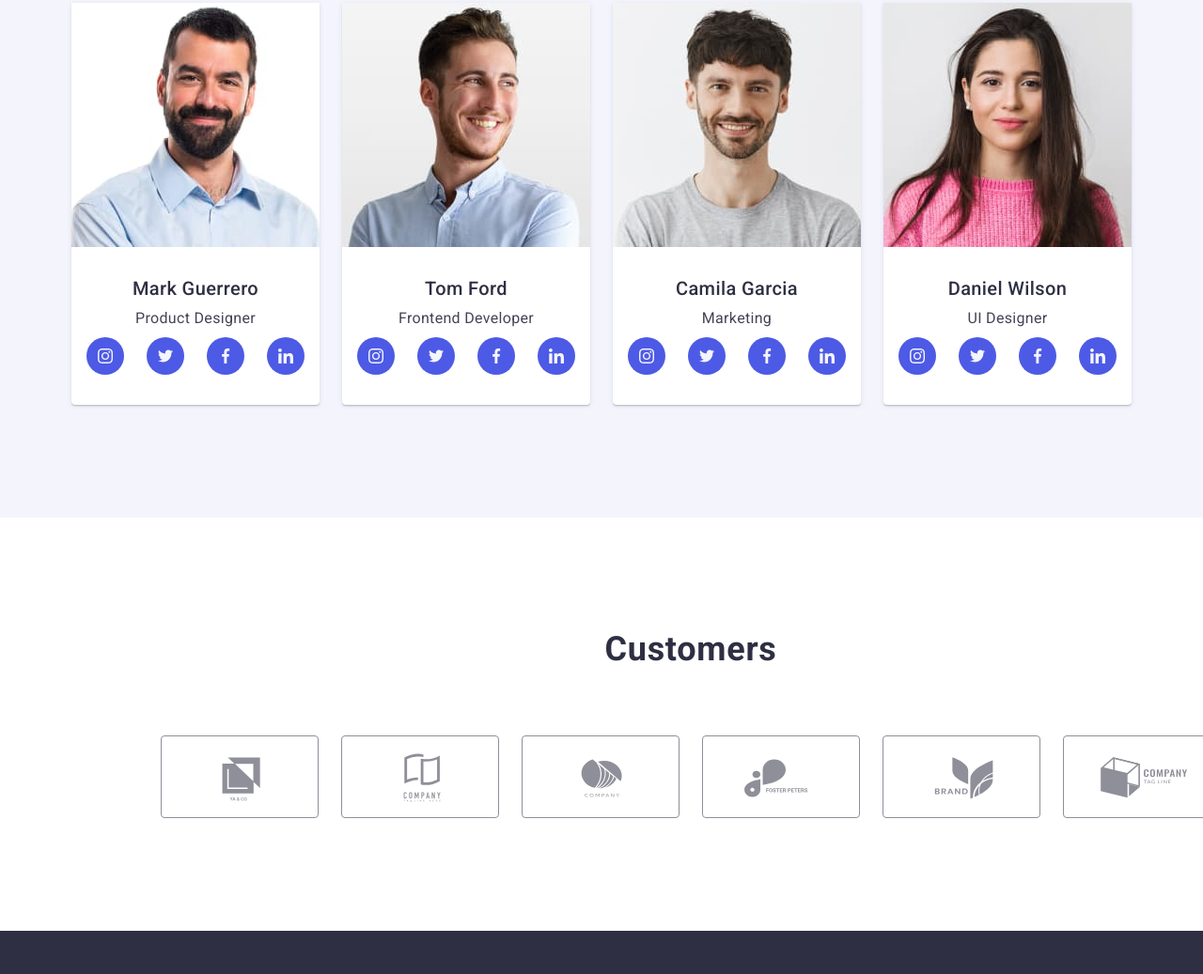
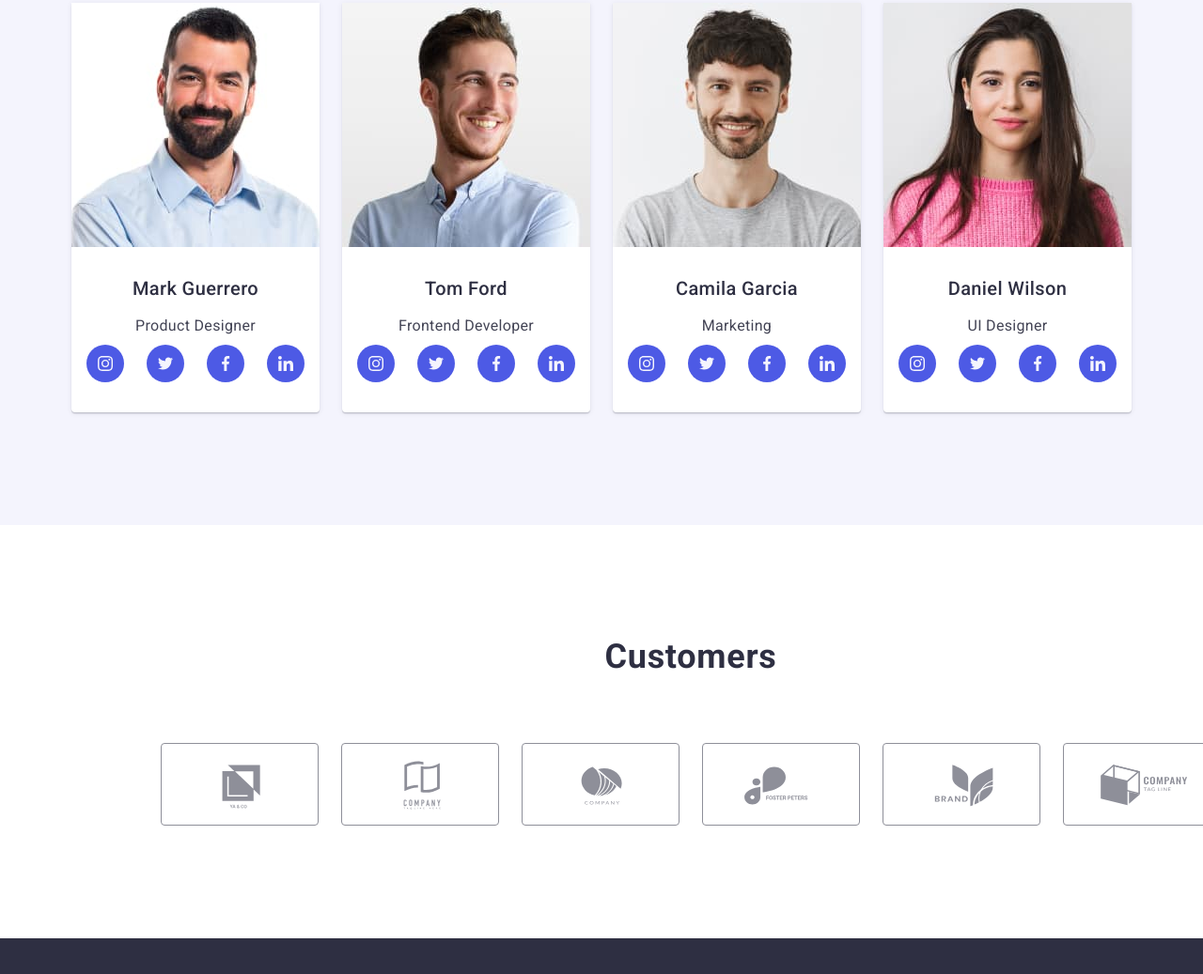
Before and after one commit to polinamln/goit-markup-hw-04, a plain HTML site: page index.html in a window 1280 px wide. Shown: the part 1922-2959 px from the top of the page at 94% size. Drawn offline with nearby package versions, Linux system fonts and the light colour scheme.

Commit message:
goit-markup-hw-04

```diff
--- a/css/styles.css
+++ b/css/styles.css
@@ -378,6 +378,7 @@ p, h1,h2,h3,h4,h5,h6{
     letter-spacing: 0.02em;
     margin-bottom: 8px;
     text-align: center;
+    padding-top: 32px;
 }
 
 .studio-fourth-p{
@@ -386,6 +387,7 @@ p, h1,h2,h3,h4,h5,h6{
     line-height: 1.5;
     letter-spacing: 0.02em;
     text-align: center;
+    padding-top: 8px;
 }
 
 .card-text{
@@ -438,6 +440,11 @@ p, h1,h2,h3,h4,h5,h6{
     gap: 24px;
     justify-content: center;
     margin-top: 8px;
+    padding-bottom: 32px;
+}
+
+.media-fourts-card{
+
 }
 
 /* &-----------------5------------------ */
--- a/index.html
+++ b/index.html
@@ -171,11 +171,13 @@
         <h2 class="studio-fourth-title">Our Team</h2>
 
         <ul class="list studio-fourth-list">
+
           <li class="studio-fourth-item">
             <img src="./images/img4.jpg" alt="Product Designer" width="264" />
-            <div class="card-text">
+
             <h3 class="studio-fourth-h">Mark Guerrero</h3>
             <p class="studio-fourth-p">Product Designer</p>
+
             <div class="media-fourts-card">
               <ul class="list media-fourts-list">
                 <li>
@@ -211,11 +213,12 @@
                 </li>
               </ul>
             </div>
-            </div>
+
+
+
           </li>
           <li class="studio-fourth-item">
             <img src="./images/img5.jpg" alt="Frontend Developer" width="264" />
-            <div class="card-text">
             <h3 class="studio-fourth-h">Tom Ford</h3>
             <p class="studio-fourth-p">Frontend Developer</p>
             <div class="media-fourts-card">
@@ -253,11 +256,10 @@
                 </li>
               </ul>
             </div>
-            </div>
+
           </li>
           <li class="studio-fourth-item">
             <img src="./images/img6.jpg" alt="Marketing" width="264" />
-            <div class="card-text">
             <h3 class="studio-fourth-h">Camila Garcia</h3>
             <p class="studio-fourth-p">Marketing</p>
             <div class="media-fourts-card">
@@ -295,11 +297,10 @@
                 </li>
               </ul>
             </div>
-            </div>
           </li>
+
           <li class="studio-fourth-item">
             <img src="./images/img7.jpg" alt="UI Designer" width="264" />
-            <div class="card-text">
             <h3 class="studio-fourth-h">Daniel Wilson</h3>
             <p class="studio-fourth-p">UI Designer</p>
             <div class="media-fourts-card">
@@ -337,9 +338,9 @@
                 </li>
               </ul>
             </div>
-            </div>
           </li>
         </ul>
+
       </div>
     </section>
 
```
Lines whose indentation alone changed are shown as unchanged.
